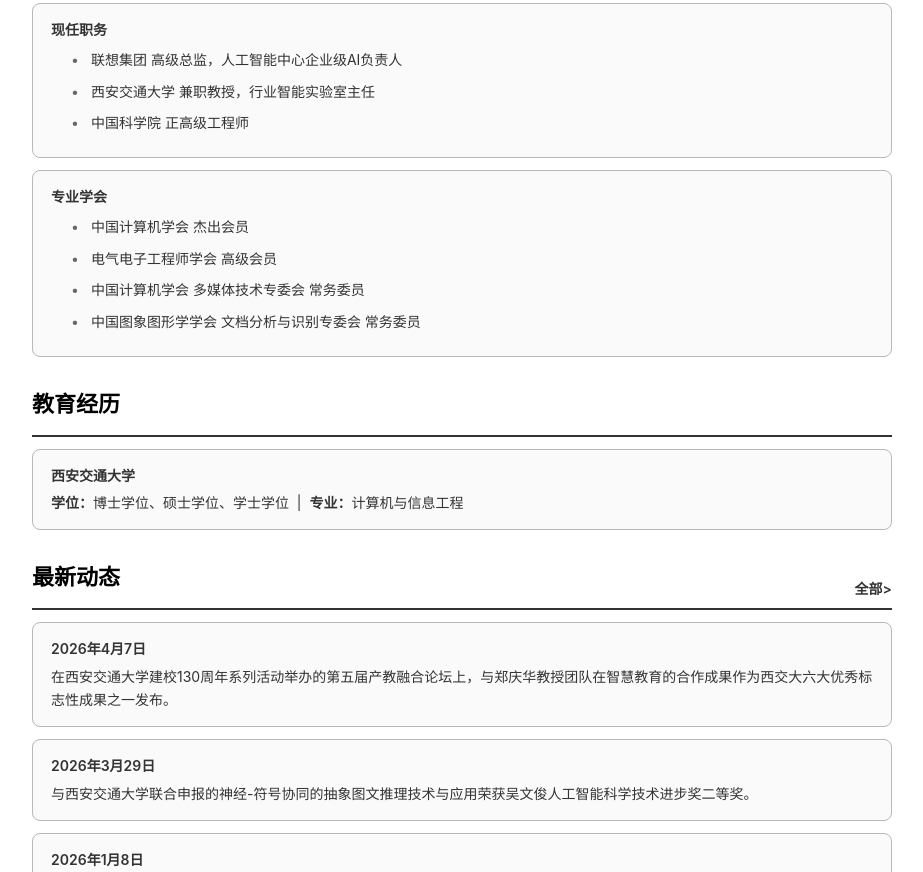
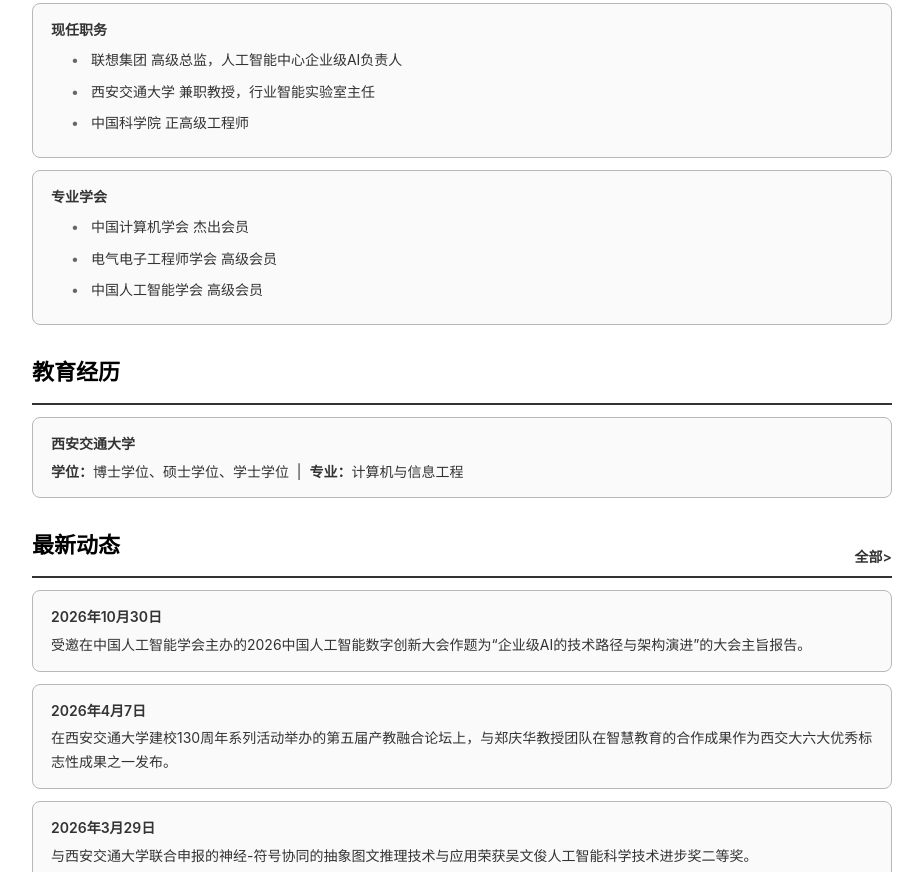
Before and after one commit to xjtufy/xjtufy.github.io, a plain HTML site: page index.html in a window 1280 px wide. Shown: the part 427-1299 px from the top of the page, without its empty margins (178-1101 px from the left). Drawn offline with Linux system fonts and the light colour scheme.

Commit message:
Update index.html

```diff
--- a/index.html
+++ b/index.html
@@ -432,9 +432,9 @@
                             <ul class="list-plain">
                                 <li>中国计算机学会 杰出会员</li>
                                 <li>电气电子工程师学会 高级会员</li>
-                              <!--  <li>中国人工智能学会 高级会员</li> -->
-                                <li>中国计算机学会 多媒体技术专委会 常务委员</li>
-                                <li>中国图象图形学学会 文档分析与识别专委会 常务委员</li>
+                                <li>中国人工智能学会 高级会员</li>
+                              <!--  <li>中国计算机学会 多媒体技术专委会 常务委员</li>
+                                <li>中国图象图形学学会 文档分析与识别专委会 常务委员</li> -->
                             </ul>
                         </div>
                     </div>
@@ -442,7 +442,7 @@
                     <div class="news-event-card">
                         <p class="news-content">核心技术方向包括多媒体技术、人机交互、人工智能，深耕企业级AI领域。技术专长覆盖：</p>
                         <ul class="list-plain news-card-list">
-                            <li>大语言模型（LLM/AIGC）：含LLM微调、提示工程</li>
+                            <li>大语言模型（LLM/AIGC）：含LLM微调、提示工程、模型和智能体路由</li>
                             <li>数字人与虚实融合（XR）：空间计算、多设备自然融合交互</li>
                             <li>多媒体信息处理：计算机视觉、深度学习</li>
                             <li>AI架构：端云一体化平台、异构知识系统</li>
@@ -457,6 +457,10 @@
                     <div class="news-heading-row">
                         <h3 class="news-year">最新动态</h3>
                         <a href="#news" class="news-more-link">全部&gt;</a>
+                    </div>
+                    <div class="news-event-card">
+                        <p class="news-date">2026年10月30日</p>
+                        <p class="news-content">受邀在中国人工智能学会主办的2026中国人工智能数字创新大会作题为“企业级AI的技术路径与架构演进”的大会主旨报告。</p>
                     </div>
                     <div class="news-event-card">
                         <p class="news-date">2026年4月7日</p>
```
